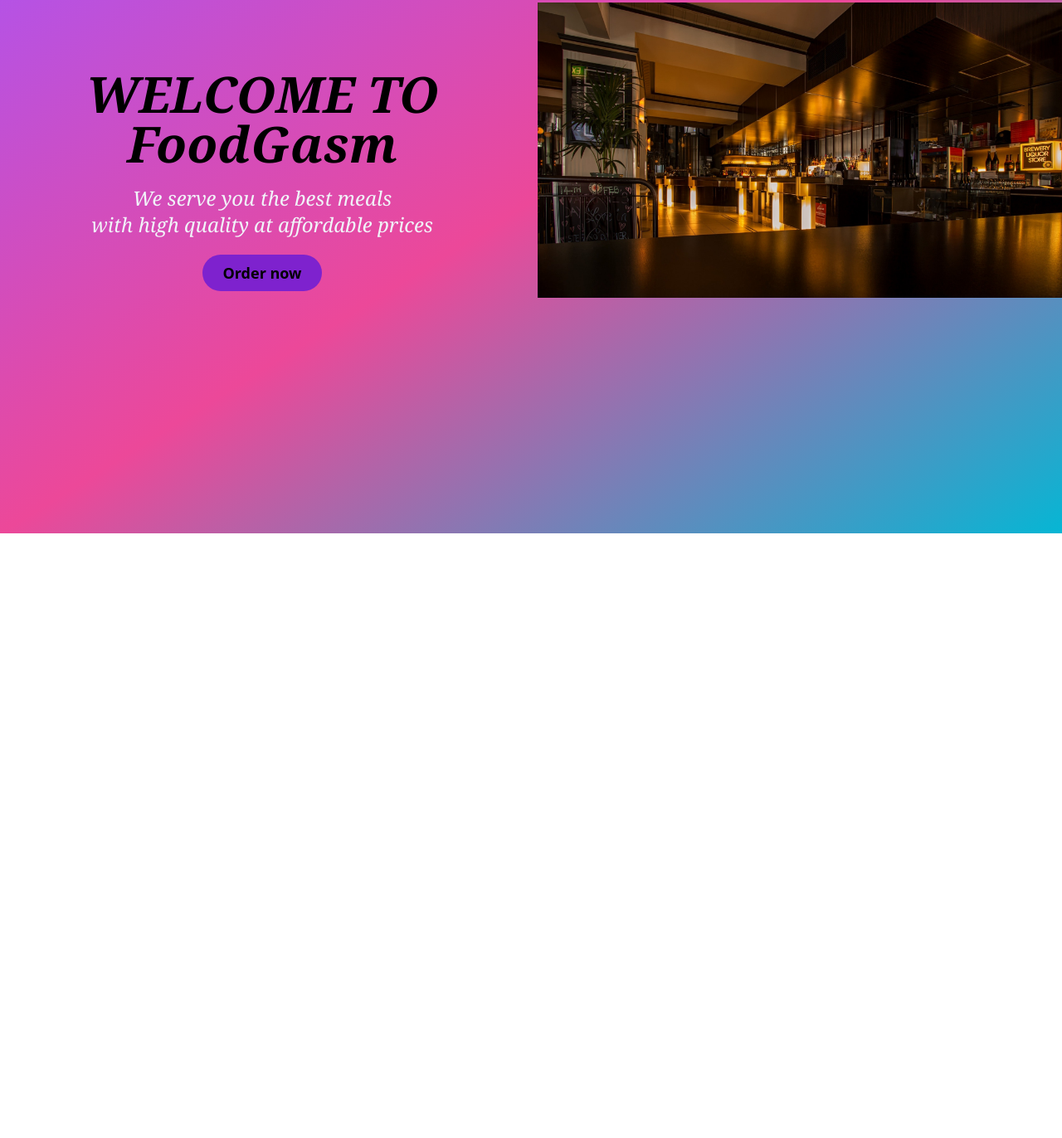
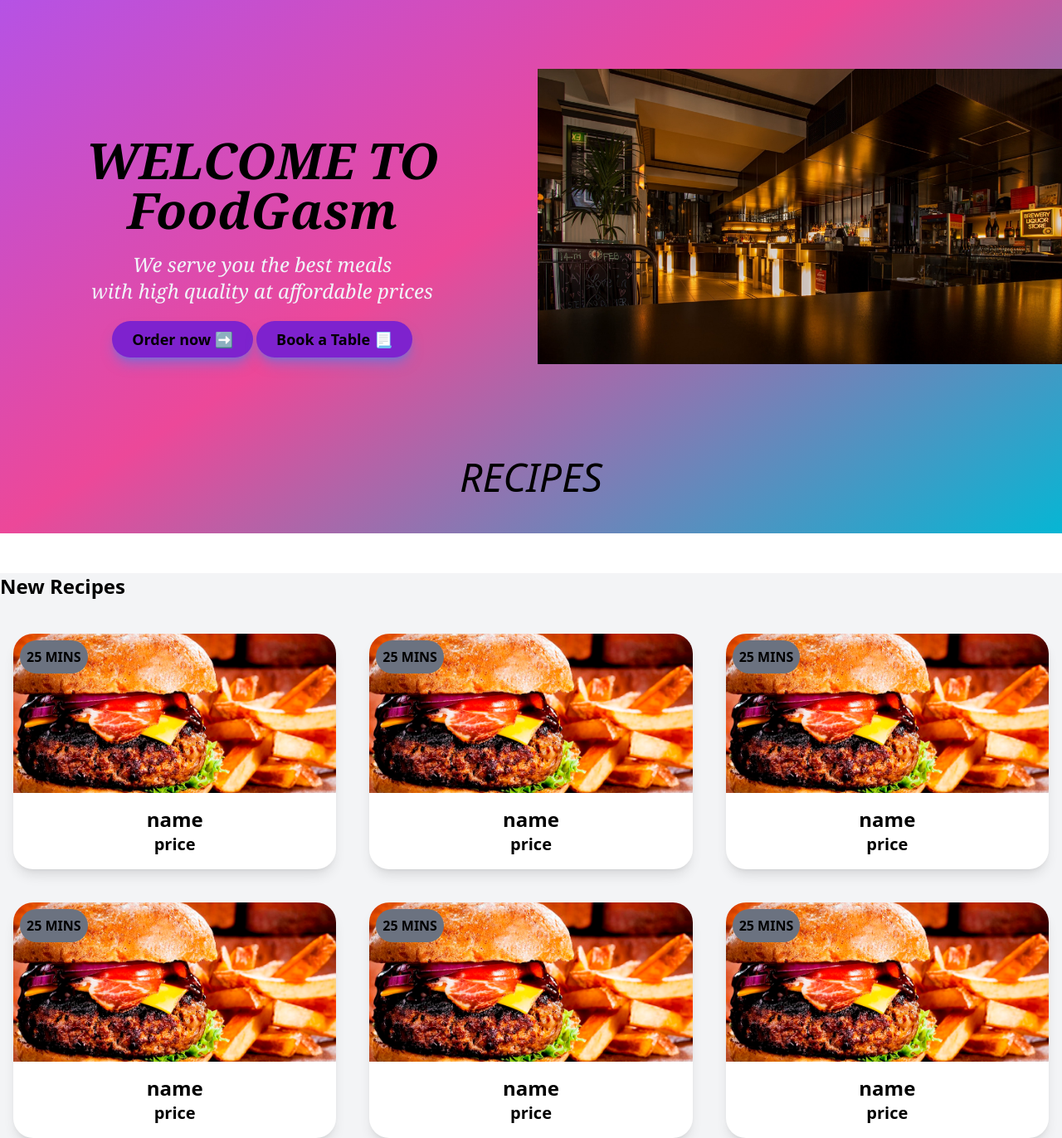
Before and after one commit to hamzeey/foodgasm, a website: page public/index.html in a window 1280 px wide. Shown: the part 157-1529 px from the top of the page at 83% size. Before the commit the page ends 800 px from the top, so only its background shows below. Drawn offline with Linux system fonts and the light colour scheme.

Commit message:
Added the new recipe section

```diff
--- a/public/index.html
+++ b/public/index.html
@@ -42,14 +42,14 @@
 
             <div class="flex justify-end gap-x-6 relative items-baseline bottom-24">
                 <a href="#"
-                    class="px-6 py-2 text-lg border-solid rounded-3xl bg-purple-700 text-black font-bold hover:bg-zinc-100 font-sans focus:ring focus:ring-green-50 ">Log
+                    class="px-6 py-2 text-lg border-solid rounded-3xl bg-purple-700 text-black font-bold hover:bg-zinc-100 font-sans focus:ring focus:ring-green-50 shadow-lg shadow-blue-500/50">Log
                     in</a>
                 <a href="#"
-                    class="px-6 py-2 text-lg border-solid rounded-3xl bg-purple-700 text-black font-bold hover:bg-zinc-100 font-sans focus:ring focus:ring-green-50">Sign
+                    class="px-6 py-2 text-lg border-solid rounded-3xl bg-purple-700 text-black font-bold hover:bg-zinc-100 font-sans focus:ring focus:ring-green-50 shadow-lg shadow-blue-500/50">Sign
                     up</a>
             </div>
             <header>
-                <div class="container columns-2">
+                <div class="container columns-2 mt-20 ">
                     <div class="mt-20">
                         <h2 class="text-black font-black text-6xl text-center font-serif italic  ">
                             WELCOME TO
@@ -61,20 +61,118 @@
                             you the
                             best meals <br>with high quality at affordable prices</h3>
                     </div>
-                    <div class="text-center mt-5">
+                    <div class="text-center mt-5 ">
                         <button type="button"
-                            class="px-6 py-2 text-lg border-solid rounded-3xl bg-purple-700 text-black font-bold hover:bg-zinc-100 font-sans focus:ring focus:ring-neutral-50">Order
-                            now</button>
+                            class="px-6 py-2 text-lg border-solid rounded-3xl bg-purple-700 text-black font-bold hover:bg-zinc-100 font-sans focus:ring focus:ring-neutral-50 shadow-lg shadow-blue-500/50">Order
+                            now ➡️</button>
+                        <button type="button"
+                            class="px-6 py-2 text-lg border-solid rounded-3xl bg-purple-700 text-black font-bold hover:bg-zinc-100 font-sans focus:ring focus:ring-neutral-50 shadow-lg shadow-blue-500/50">Book
+                            a Table 📃
+                        </button>
                     </div>
 
                     <div class="bg-contain">
-                        <img src="img/kitchen1.jpg" alt="">
+                        <img src="img/kitchen1.jpg" alt="" class="w-full h-full object-cover">
                     </div>
 
                 </div>
             </header>
+            <div class="mt-28 text-center">
+                <h1 class="text-5xl italic "> RECIPES</h1>
+            </div>
         </main>
     </div>
+
+    <div class="bg-gray-100">
+        <h4 class="font-bold mt-12 pb-2 border-b border-gray-100 text-2xl"> New Recipes</h4>
+
+        <div class="mt-8 grid sm:grid-cols-1 md:grid-cols-2 lg:grid-cols-3 gap-10 mx-4">
+            <!-- cards go here -->
+            <div class="card bg-white rounded-3xl overflow-hidden shadow-lg relative">
+                <img src="img/burger.jpg" alt="" class="w-full h-32 sm:h-48 object-cover">
+                <div class="m-4 text-center ">
+                    <!-- cad title -->
+                    <span class="font-bold text-2xl">name</span>
+                    <p class="font-bold text-xl">price</p>
+                </div>
+                <div class="uppercase font-bold rounded-full bg-gray-500 p-2 absolute  top-0 ml-2 mt-2">
+                    <span>25 mins</span>
+                </div>
+            </div>
+
+
+            <div class="card  bg-white rounded-3xl overflow-hidden shadow-lg relative">
+                <img src="img/burger.jpg" alt="" class="w-full h-32 sm:h-48 object-cover">
+                <div class="m-4 text-center">
+                    <!-- cad title -->
+                    <span class="font-bold text-2xl">name</span>
+                    <p class="font-bold text-xl">price</p>
+                </div>
+                <div class="uppercase font-bold rounded-full bg-gray-500 p-2 absolute  top-0 ml-2 mt-2">
+                    <span>25 mins</span>
+                </div>
+            </div>
+
+
+            <div class="card  bg-white rounded-3xl overflow-hidden shadow-lg relative">
+                <img src="img/burger.jpg" alt="" class="w-full h-32 sm:h-48 object-cover">
+                <div class="m-4 text-center">
+                    <!-- cad title -->
+                    <span class="font-bold text-2xl">name</span>
+                    <p class="font-bold text-xl">price</p>
+                </div>
+                <div class="uppercase font-bold rounded-full bg-gray-500 p-2 absolute  top-0 ml-2 mt-2">
+                    <span>25 mins</span>
+                </div>
+            </div>
+
+
+
+            <div class="card  bg-white rounded-3xl overflow-hidden shadow-lg relative">
+                <img src="img/burger.jpg" alt="" class="w-full h-32 sm:h-48 object-cover">
+                <div class="m-4 text-center">
+                    <!-- cad title -->
+                    <span class="font-bold text-2xl">name</span>
+                    <p class="font-bold text-xl">price</p>
+                </div>
+                <div class="uppercase font-bold rounded-full bg-gray-500 p-2 absolute  top-0 ml-2 mt-2">
+                    <span>25 mins</span>
+                </div>
+            </div>
+
+
+
+            <div class="card  bg-white rounded-3xl overflow-hidden shadow-lg relative ">
+                <img src="img/burger.jpg" alt="" class="w-full h-32 sm:h-48 object-cover">
+                <div class="m-4 text-center">
+                    <!-- cad title -->
+                    <span class="font-bold text-2xl">name</span>
+                    <p class="font-bold text-xl">price</p>
+                </div>
+                <div class="uppercase font-bold rounded-full bg-gray-500 p-2 absolute  top-0 ml-2 mt-2">
+                    <span>25 mins</span>
+                </div>
+            </div>
+
+
+
+            <div class="card  bg-white rounded-3xl overflow-hidden shadow-lg relative">
+                <img src="img/burger.jpg" alt="" class="w-full h-28 sm:h-48 object-cover ">
+                <div class="m-4 text-center">
+                    <!-- cad title -->
+                    <span class="font-bold text-2xl">name</span>
+                    <p class="font-bold text-xl">price</p>
+                </div>
+                <div class="uppercase font-bold rounded-full bg-gray-500 p-2 absolute  top-0 ml-2 mt-2">
+                    <span>25 mins</span>
+                </div>
+            </div>
+
+
+        </div>
+    </div>
+
+
 </body>
 
 </html>
```
Also changed, not shown: public/css/styles.css, 2 other files.
